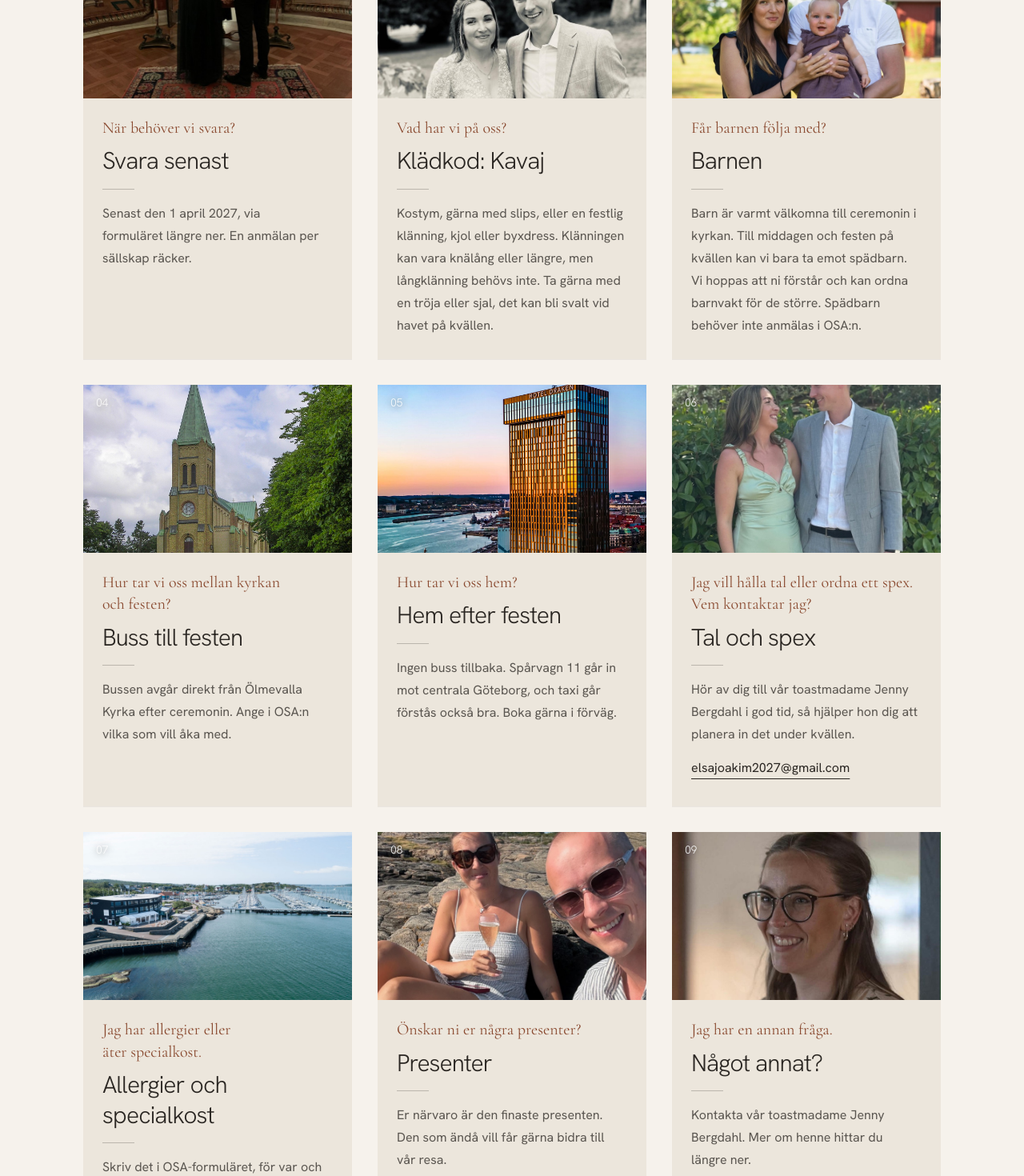
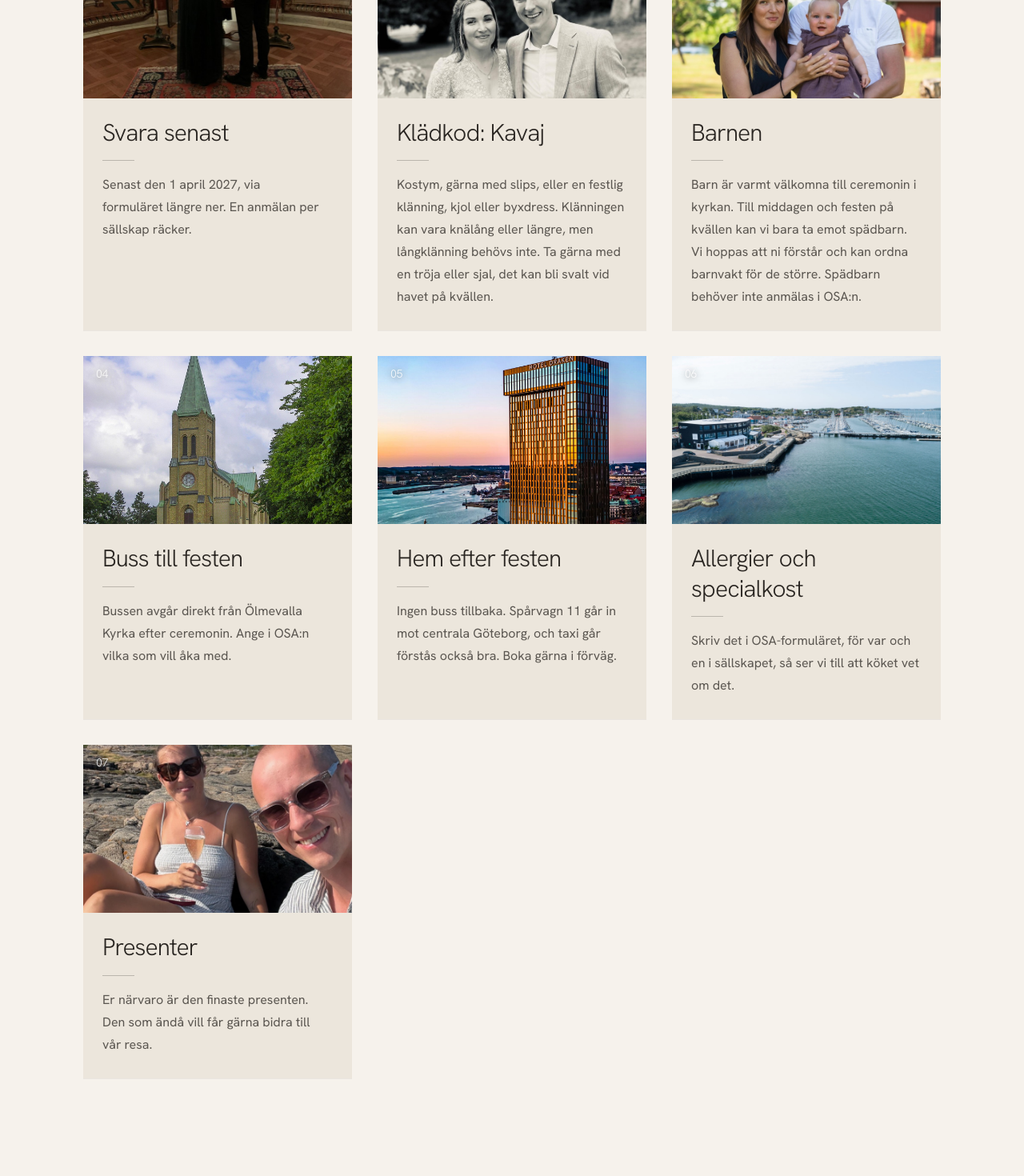
Before and after one commit to joakimlarsson-a11y/elsa-joakim-2027, a Next.js app: page / in a window 1280 px wide. Shown: the part 5540-7010 px from the top of the page at 80% size. Built offline with nearby package versions, Linux system fonts and the light colour scheme.

Commit message:
Remove two FAQ cards and use a single title per card
Co-authored-by: joakimlarsson-a11y <6221762+joakimlarsson-a11y@users.noreply.github.com>

```diff
--- a/app/page.tsx
+++ b/app/page.tsx
@@ -39,15 +39,13 @@ const navLinks = [
 ];
 
 const faqs = [
-  { title: "Svara senast", q: "När behöver vi svara?", a: `Senast den ${WEDDING.rsvpBy}, via formuläret längre ner. En anmälan per sällskap räcker.`, image: "/photos/vigsel.jpg", position: "center" },
-  ...(WEDDING.dressCode ? [{ title: `Klädkod: ${WEDDING.dressCode}`, q: "Vad har vi på oss?", a: WEDDING.dressCodeNote, image: "/photos/skal.jpg", position: "center 30%" }] : []),
-  ...(WEDDING.children ? [{ title: "Barnen", q: "Får barnen följa med?", a: WEDDING.children, image: "/photos/familj.jpg", position: "center 30%" }] : []),
-  { title: "Buss till festen", q: "Hur tar vi oss mellan kyrkan och festen?", a: "Bussen avgår direkt från Ölmevalla Kyrka efter ceremonin. Ange i OSA:n vilka som vill åka med.", image: "/photos/olmevalla-kyrka.jpg", position: "center" },
-  { title: "Hem efter festen", q: "Hur tar vi oss hem?", a: "Ingen buss tillbaka. Spårvagn 11 går in mot centrala Göteborg, och taxi går förstås också bra. Boka gärna i förväg.", image: "/photos/draken.jpg", position: "70% center" },
-  { title: "Tal och spex", q: "Jag vill hålla tal eller ordna ett spex. Vem kontaktar jag?", a: "Hör av dig till vår toastmadame Jenny Bergdahl i god tid, så hjälper hon dig att planera in det under kvällen.", image: "/photos/skratt.jpg", position: "center 30%", contact: true },
-  { title: "Allergier och specialkost", q: "Jag har allergier eller äter specialkost.", a: "Skriv det i OSA-formuläret, för var och en i sällskapet, så ser vi till att köket vet om det.", image: "/photos/langedrags-vardshus.jpg", position: "center" },
-  { title: "Presenter", q: "Önskar ni er några presenter?", a: "Er närvaro är den finaste presenten. Den som ändå vill får gärna bidra till vår resa.", image: "/photos/bubbel.jpg", position: "center 35%" },
-  { title: "Något annat?", q: "Jag har en annan fråga.", a: "Kontakta vår toastmadame Jenny Bergdahl. Mer om henne hittar du längre ner.", image: "/photos/jenny.jpg", position: "center 20%", contact: true }
+  { title: "Svara senast", a: `Senast den ${WEDDING.rsvpBy}, via formuläret längre ner. En anmälan per sällskap räcker.`, image: "/photos/vigsel.jpg", position: "center" },
+  ...(WEDDING.dressCode ? [{ title: `Klädkod: ${WEDDING.dressCode}`, a: WEDDING.dressCodeNote, image: "/photos/skal.jpg", position: "center 30%" }] : []),
+  ...(WEDDING.children ? [{ title: "Barnen", a: WEDDING.children, image: "/photos/familj.jpg", position: "center 30%" }] : []),
+  { title: "Buss till festen", a: "Bussen avgår direkt från Ölmevalla Kyrka efter ceremonin. Ange i OSA:n vilka som vill åka med.", image: "/photos/olmevalla-kyrka.jpg", position: "center" },
+  { title: "Hem efter festen", a: "Ingen buss tillbaka. Spårvagn 11 går in mot centrala Göteborg, och taxi går förstås också bra. Boka gärna i förväg.", image: "/photos/draken.jpg", position: "70% center" },
+  { title: "Allergier och specialkost", a: "Skriv det i OSA-formuläret, för var och en i sällskapet, så ser vi till att köket vet om det.", image: "/photos/langedrags-vardshus.jpg", position: "center" },
+  { title: "Presenter", a: "Er närvaro är den finaste presenten. Den som ändå vill får gärna bidra till vår resa.", image: "/photos/bubbel.jpg", position: "center 35%" }
 ];
 
 const h2 = "font-display text-[clamp(2.5rem,9vw,4rem)] leading-[1] [hyphens:auto]";
@@ -236,13 +234,9 @@ export default async function Home({ searchParams }: HomeProps) {
                   <span className="absolute left-4 top-3 font-display text-sm tracking-[.08em] text-white/90 [text-shadow:0_1px_8px_rgba(42,38,34,.6)]" aria-hidden="true">{String(index + 1).padStart(2, "0")}</span>
                 </div>
                 <div className="flex flex-1 flex-col px-6 pb-7 pt-6">
-                  <p className="font-accent text-xl leading-snug text-ember">{faq.q}</p>
-                  <h3 className="mt-2 font-display text-3xl leading-tight text-ink">{faq.title}</h3>
+                  <h3 className="font-display text-3xl leading-tight text-ink">{faq.title}</h3>
                   <span className="mt-4 block h-px w-10 bg-ink/25 transition-all duration-500 group-hover:w-16" aria-hidden="true" />
                   <p className="mt-4 leading-7 text-ink/75">{faq.a}</p>
-                  {faq.contact && TOASTMADAME_EMAIL && (
-                    <a href={`mailto:${TOASTMADAME_EMAIL}`} className="btn-quiet mt-auto self-start break-all pt-2 text-ink">{TOASTMADAME_EMAIL}</a>
-                  )}
                 </div>
               </article>
             </li>
```
